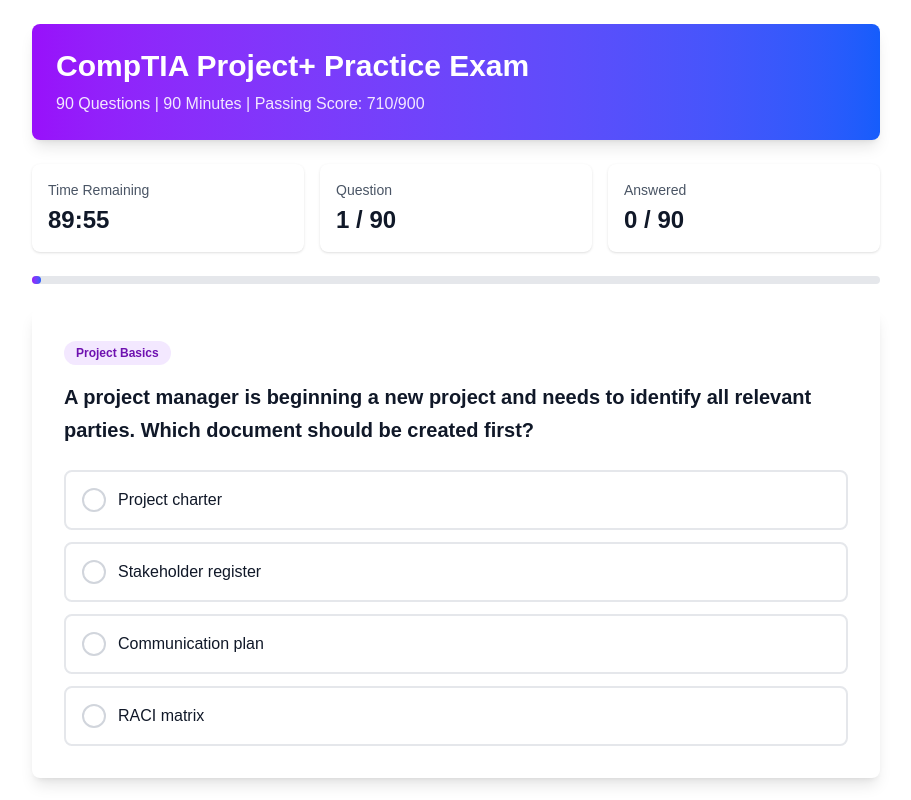
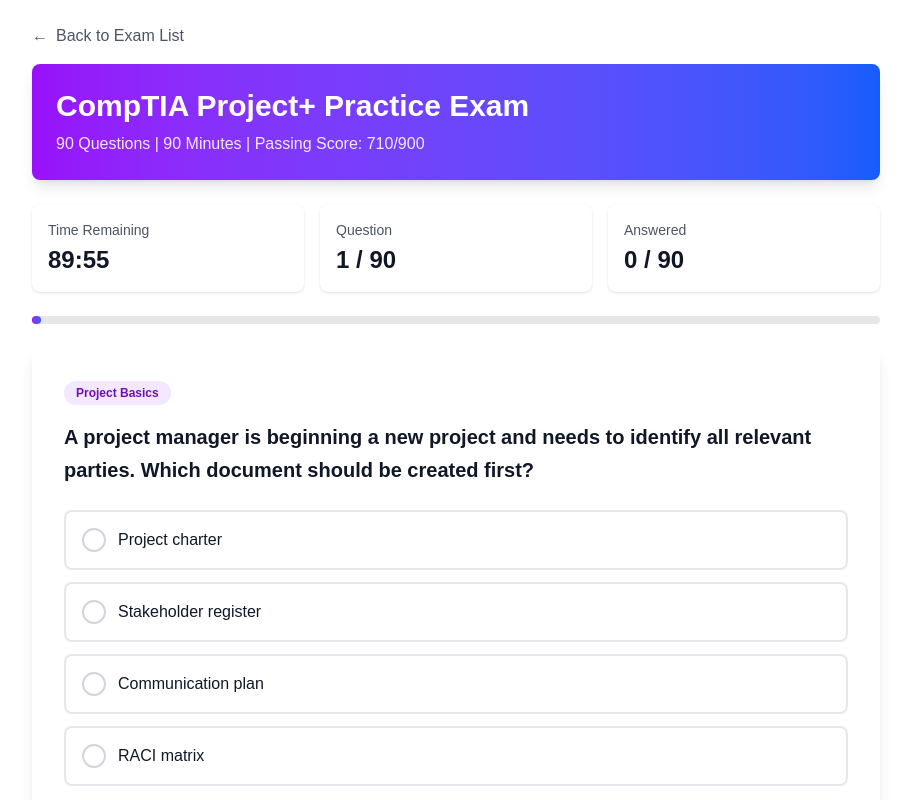
Before and after one commit to krikgracias/exam-prep, a Next.js app: page /comptia/project-plus in a window 1280 px wide. Shown: the top 800 px of the page, without its empty margins (184-1095 px from the left). Built offline with nearby package versions, Linux system fonts and the light colour scheme.

Commit message:
Add back to exam list button

```diff
--- a/app/comptia/project-plus/page.js
+++ b/app/comptia/project-plus/page.js
@@ -288,6 +288,11 @@ export default function ProjectPlusExam() {
 
     return (
       <div className="max-w-4xl mx-auto p-6">
+        {/* Back Button */}
+        <a href="/" className="inline-flex items-center text-gray-600 hover:text-gray-900 mb-4 transition-colors">
+          <span className="mr-2">←</span> Back to Exam List
+        </a>
+
         <div className={`${passed ? 'bg-green-50 border-green-500' : 'bg-red-50 border-red-500'} border-2 rounded-lg p-8 mb-6`}>
           <div className="flex items-center justify-center mb-4">
             {passed ? <Award className="w-16 h-16 text-green-600" /> : <XCircle className="w-16 h-16 text-red-600" />}
@@ -367,6 +372,13 @@ export default function ProjectPlusExam() {
         >
           Retake Exam
         </button>
+
+        <a
+          href="/"
+          className="block w-full mt-3 bg-gray-200 text-gray-700 py-3 px-6 rounded-lg hover:bg-gray-300 font-medium text-center"
+        >
+          ← Back to Exam List
+        </a>
       </div>
     );
   }
@@ -377,6 +389,11 @@ export default function ProjectPlusExam() {
 
   return (
     <div className="max-w-4xl mx-auto p-6">
+      {/* Back Button */}
+      <a href="/" className="inline-flex items-center text-gray-600 hover:text-gray-900 mb-4 transition-colors">
+        <span className="mr-2">←</span> Back to Exam List
+      </a>
+
       {/* Header */}
       <div className="bg-gradient-to-r from-purple-600 to-blue-600 text-white rounded-lg p-6 mb-6 shadow-lg">
         <h1 className="text-3xl font-bold mb-2">CompTIA Project+ Practice Exam</h1>
```
